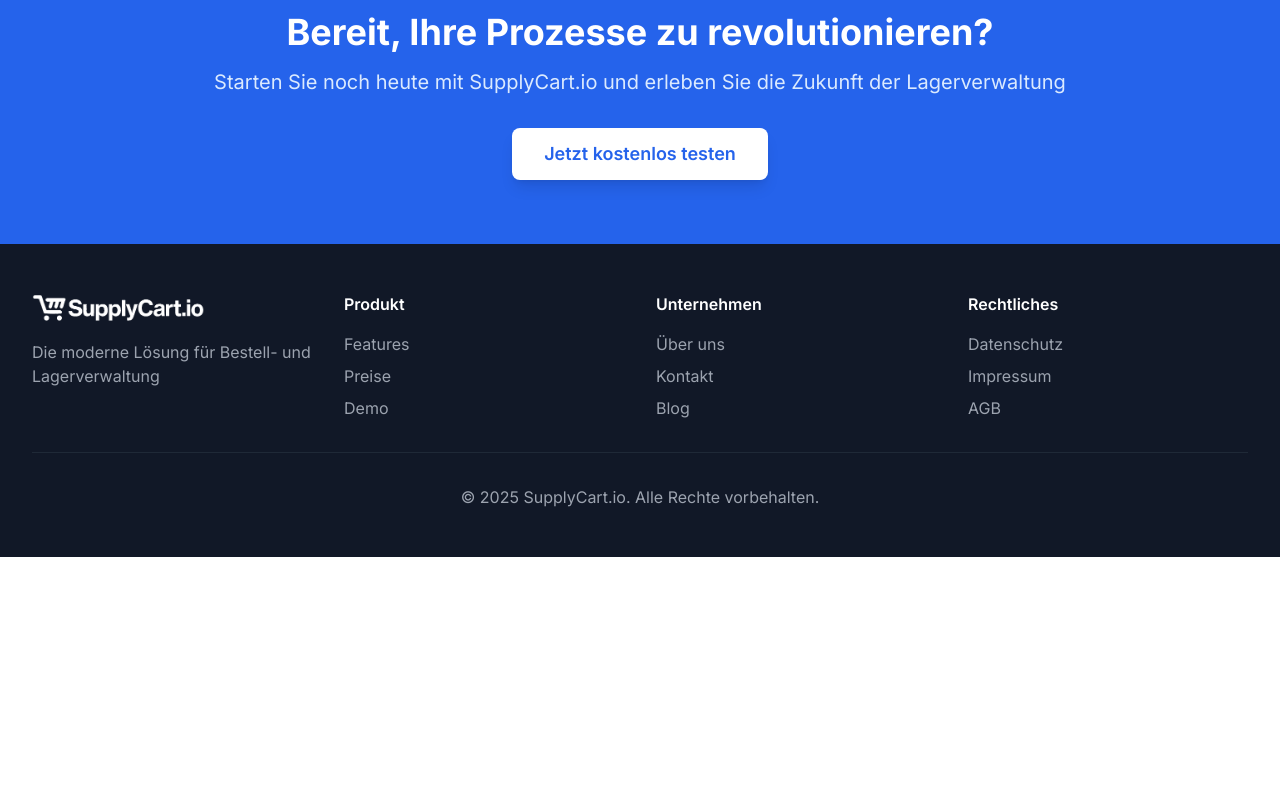
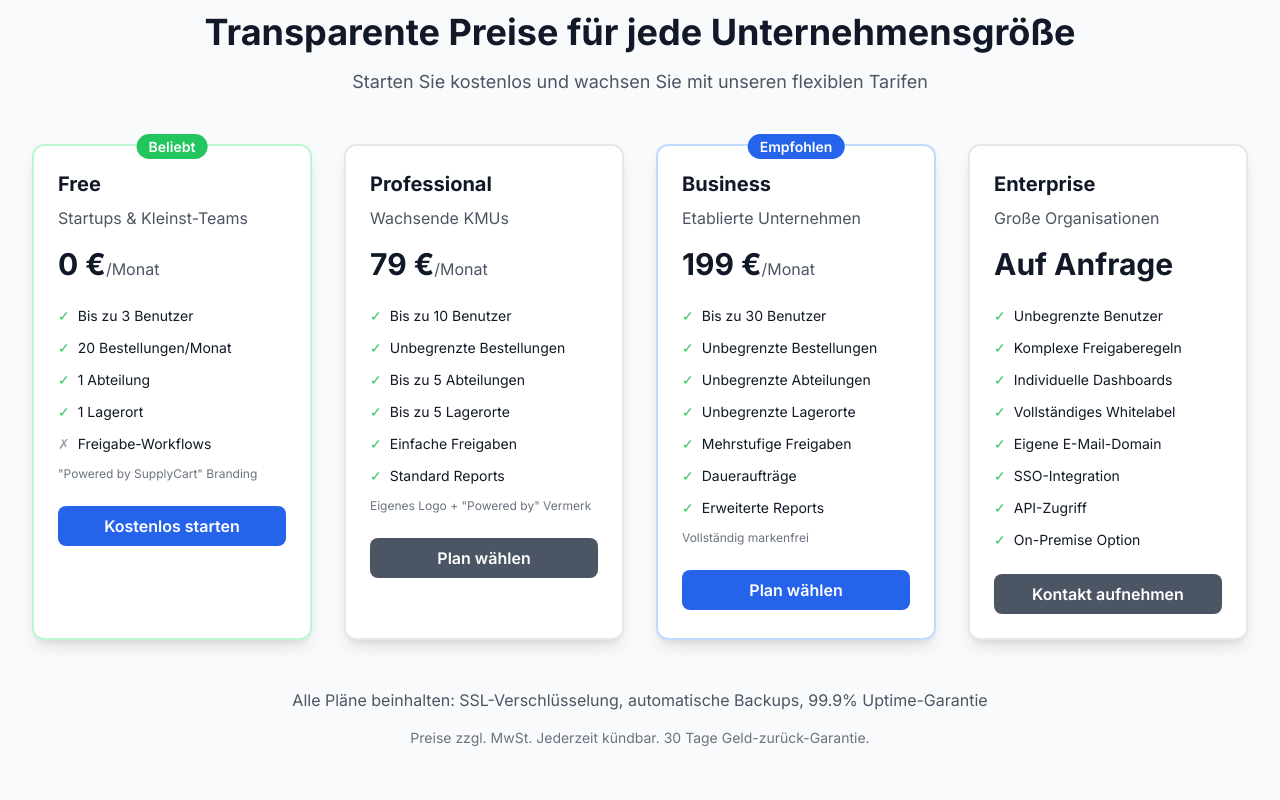
Before and after one commit to Aerigg/SupplyCart.io-Website, a Next.js app: page / in a window 1280 px wide. Shown: the part 1280-2080 px from the top of the page. Before the commit the page ends 1837 px from the top, so only its background shows below. Built offline with nearby package versions, Linux system fonts and the light colour scheme.

Commit message:
Feature: Preissektion hinzugefügt mit Free, Professional, Business und Enterprise Plänen
- Demo-Links durch 'Jetzt kostenlos starten' ersetzt
- Vollständige Preisübersicht mit allen Features
- Navigation und Footer aktualisiert
- ESLint-Fehler behoben

```diff
--- a/app/page.tsx
+++ b/app/page.tsx
@@ -32,10 +32,10 @@
                 Kontakt
               </Link>
               <Link
-                href="/demo"
+                href="#preise"
                 className="bg-primary-600 text-white px-4 py-2 rounded-lg hover:bg-primary-700 transition"
               >
-                Demo anfordern
+                Jetzt kostenlos starten
               </Link>
             </div>
           </div>
@@ -56,10 +56,10 @@
             </p>
             <div className="flex flex-col sm:flex-row gap-4 justify-center">
               <Link
-                href="/demo"
+                href="#preise"
                 className="bg-primary-600 text-white px-8 py-3 rounded-lg text-lg font-semibold hover:bg-primary-700 transition shadow-lg"
               >
-                Kostenlose Demo starten
+                Jetzt kostenlos starten
               </Link>
               <Link
                 href="#features"
@@ -160,6 +160,125 @@
         </div>
       </section>
 
+      {/* Pricing Section */}
+      <section id="preise" className="py-16 px-4 sm:px-6 lg:px-8 bg-gray-50">
+        <div className="max-w-7xl mx-auto">
+          <div className="text-center mb-12">
+            <h2 className="text-3xl sm:text-4xl font-bold text-gray-900 mb-4">
+              Transparente Preise für jede Unternehmensgröße
+            </h2>
+            <p className="text-lg text-gray-600 max-w-2xl mx-auto">
+              Starten Sie kostenlos und wachsen Sie mit unseren flexiblen Tarifen
+            </p>
+          </div>
+
+          <div className="grid md:grid-cols-2 lg:grid-cols-4 gap-8">
+            {/* Free Plan */}
+            <div className="bg-white p-6 rounded-xl shadow-lg border-2 border-green-200 relative">
+              <div className="absolute -top-3 left-1/2 transform -translate-x-1/2">
+                <span className="bg-green-500 text-white px-3 py-1 rounded-full text-sm font-semibold">Beliebt</span>
+              </div>
+              <h3 className="text-xl font-bold mb-2">Free</h3>
+              <p className="text-gray-600 mb-4">Startups & Kleinst-Teams</p>
+              <div className="mb-6">
+                <span className="text-3xl font-bold">0 €</span>
+                <span className="text-gray-600">/Monat</span>
+              </div>
+              <ul className="space-y-3 mb-6 text-sm">
+                <li className="flex items-center"><span className="text-green-500 mr-2">✓</span>Bis zu 3 Benutzer</li>
+                <li className="flex items-center"><span className="text-green-500 mr-2">✓</span>20 Bestellungen/Monat</li>
+                <li className="flex items-center"><span className="text-green-500 mr-2">✓</span>1 Abteilung</li>
+                <li className="flex items-center"><span className="text-green-500 mr-2">✓</span>1 Lagerort</li>
+                <li className="flex items-center"><span className="text-gray-400 mr-2">✗</span>Freigabe-Workflows</li>
+                <li className="text-xs text-gray-500">&quot;Powered by SupplyCart&quot; Branding</li>
+              </ul>
+              <Link href="/register" className="w-full bg-primary-600 text-white py-2 px-4 rounded-lg hover:bg-primary-700 transition font-semibold inline-block text-center">
+                Kostenlos starten
+              </Link>
+            </div>
+
+            {/* Professional Plan */}
+            <div className="bg-white p-6 rounded-xl shadow-lg border-2 border-gray-200">
+              <h3 className="text-xl font-bold mb-2">Professional</h3>
+              <p className="text-gray-600 mb-4">Wachsende KMUs</p>
+              <div className="mb-6">
+                <span className="text-3xl font-bold">79 €</span>
+                <span className="text-gray-600">/Monat</span>
+              </div>
+              <ul className="space-y-3 mb-6 text-sm">
+                <li className="flex items-center"><span className="text-green-500 mr-2">✓</span>Bis zu 10 Benutzer</li>
+                <li className="flex items-center"><span className="text-green-500 mr-2">✓</span>Unbegrenzte Bestellungen</li>
+                <li className="flex items-center"><span className="text-green-500 mr-2">✓</span>Bis zu 5 Abteilungen</li>
+                <li className="flex items-center"><span className="text-green-500 mr-2">✓</span>Bis zu 5 Lagerorte</li>
+                <li className="flex items-center"><span className="text-green-500 mr-2">✓</span>Einfache Freigaben</li>
+                <li className="flex items-center"><span className="text-green-500 mr-2">✓</span>Standard Reports</li>
+                <li className="text-xs text-gray-500">Eigenes Logo + &quot;Powered by&quot; Vermerk</li>
+              </ul>
+              <Link href="/register?plan=professional" className="w-full bg-gray-600 text-white py-2 px-4 rounded-lg hover:bg-gray-700 transition font-semibold inline-block text-center">
+                Plan wählen
+              </Link>
+            </div>
+
+            {/* Business Plan */}
+            <div className="bg-white p-6 rounded-xl shadow-lg border-2 border-primary-200 relative">
+              <div className="absolute -top-3 left-1/2 transform -translate-x-1/2">
+                <span className="bg-primary-600 text-white px-3 py-1 rounded-full text-sm font-semibold">Empfohlen</span>
+              </div>
+              <h3 className="text-xl font-bold mb-2">Business</h3>
+              <p className="text-gray-600 mb-4">Etablierte Unternehmen</p>
+              <div className="mb-6">
+                <span className="text-3xl font-bold">199 €</span>
+                <span className="text-gray-600">/Monat</span>
+              </div>
+              <ul className="space-y-3 mb-6 text-sm">
+                <li className="flex items-center"><span className="text-green-500 mr-2">✓</span>Bis zu 30 Benutzer</li>
+                <li className="flex items-center"><span className="text-green-500 mr-2">✓</span>Unbegrenzte Bestellungen</li>
+                <li className="flex items-center"><span className="text-green-500 mr-2">✓</span>Unbegrenzte Abteilungen</li>
+                <li className="flex items-center"><span className="text-green-500 mr-2">✓</span>Unbegrenzte Lagerorte</li>
+                <li className="flex items-center"><span className="text-green-500 mr-2">✓</span>Mehrstufige Freigaben</li>
+                <li className="flex items-center"><span className="text-green-500 mr-2">✓</span>Daueraufträge</li>
+                <li className="flex items-center"><span className="text-green-500 mr-2">✓</span>Erweiterte Reports</li>
+                <li className="text-xs text-gray-500">Vollständig markenfrei</li>
+              </ul>
+              <Link href="/register?plan=business" className="w-full bg-primary-600 text-white py-2 px-4 rounded-lg hover:bg-primary-700 transition font-semibold inline-block text-center">
+                Plan wählen
+              </Link>
+            </div>
+
+            {/* Enterprise Plan */}
+            <div className="bg-white p-6 rounded-xl shadow-lg border-2 border-gray-200">
+              <h3 className="text-xl font-bold mb-2">Enterprise</h3>
+              <p className="text-gray-600 mb-4">Große Organisationen</p>
+              <div className="mb-6">
+                <span className="text-3xl font-bold">Auf Anfrage</span>
+              </div>
+              <ul className="space-y-3 mb-6 text-sm">
+                <li className="flex items-center"><span className="text-green-500 mr-2">✓</span>Unbegrenzte Benutzer</li>
+                <li className="flex items-center"><span className="text-green-500 mr-2">✓</span>Komplexe Freigaberegeln</li>
+                <li className="flex items-center"><span className="text-green-500 mr-2">✓</span>Individuelle Dashboards</li>
+                <li className="flex items-center"><span className="text-green-500 mr-2">✓</span>Vollständiges Whitelabel</li>
+                <li className="flex items-center"><span className="text-green-500 mr-2">✓</span>Eigene E-Mail-Domain</li>
+                <li className="flex items-center"><span className="text-green-500 mr-2">✓</span>SSO-Integration</li>
+                <li className="flex items-center"><span className="text-green-500 mr-2">✓</span>API-Zugriff</li>
+                <li className="flex items-center"><span className="text-green-500 mr-2">✓</span>On-Premise Option</li>
+              </ul>
+              <Link href="/kontakt" className="w-full bg-gray-600 text-white py-2 px-4 rounded-lg hover:bg-gray-700 transition font-semibold inline-block text-center">
+                Kontakt aufnehmen
+              </Link>
+            </div>
+          </div>
+
+          <div className="mt-12 text-center">
+            <p className="text-gray-600 mb-4">
+              Alle Pläne beinhalten: SSL-Verschlüsselung, automatische Backups, 99.9% Uptime-Garantie
+            </p>
+            <p className="text-sm text-gray-500">
+              Preise zzgl. MwSt. Jederzeit kündbar. 30 Tage Geld-zurück-Garantie.
+            </p>
+          </div>
+        </div>
+      </section>
+
       {/* CTA Section */}
       <section className="py-16 px-4 sm:px-6 lg:px-8 bg-primary-600">
         <div className="max-w-4xl mx-auto text-center">
@@ -170,10 +289,10 @@
             Starten Sie noch heute mit SupplyCart.io und erleben Sie die Zukunft der Lagerverwaltung
           </p>
           <Link
-            href="/demo"
+            href="#preise"
             className="inline-block bg-white text-primary-600 px-8 py-3 rounded-lg text-lg font-semibold hover:bg-gray-100 transition shadow-lg"
           >
-            Jetzt kostenlos testen
+            Jetzt kostenlos starten
           </Link>
         </div>
       </section>
@@ -199,7 +318,7 @@
               <ul className="space-y-2 text-gray-400">
                 <li><Link href="#features" className="hover:text-white transition">Features</Link></li>
                 <li><Link href="#preise" className="hover:text-white transition">Preise</Link></li>
-                <li><Link href="/demo" className="hover:text-white transition">Demo</Link></li>
+                <li><Link href="#preise" className="hover:text-white transition">Kostenlos starten</Link></li>
               </ul>
             </div>
             <div>
```
